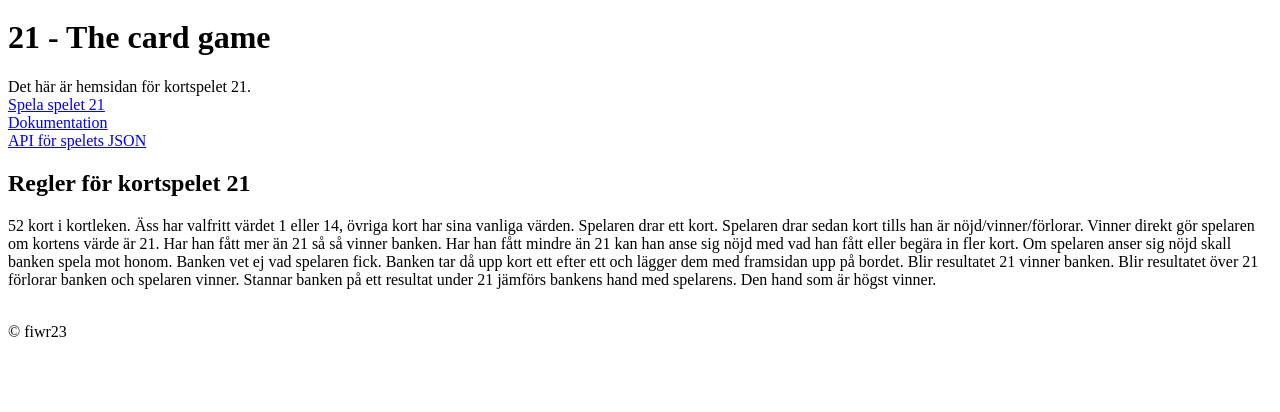
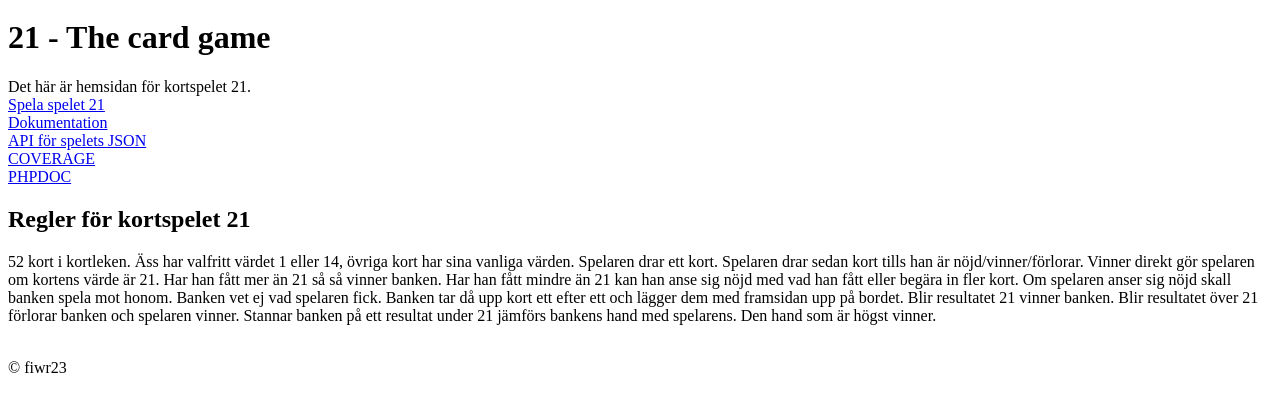
Before and after one commit to fiwr23/mvc-report, a Symfony app: template templates/card/card_game_home.html.twig in a window 1280 px wide. Shown: the part 206-618 px from the top of the page. Run offline with Twig, Linux system fonts and the light colour scheme; the template is opened without the code that fills it, so the values that code supplies are empty; some libraries are stand-ins or nearby versions.

Commit message:
Minor change

```diff
--- a/templates/card/card_game_home.html.twig
+++ b/templates/card/card_game_home.html.twig
@@ -9,6 +9,8 @@
     <a href="{{ path('play_game') }}">Spela spelet 21</a><br>
     <a href="{{ path('game_doc') }}">Dokumentation</a><br>
     <a href="{{ path('api') }}">API för spelets JSON</a><br>
+    <a href="../docs/coverage/index.html">COVERAGE</a><br>
+    <a href="../docs/api/index.html">PHPDOC</a><br>
 
     <h2>Regler för kortspelet 21</h2>
      52 kort i kortleken. Äss har valfritt värdet 1 eller 14, övriga kort har sina vanliga värden.
```
